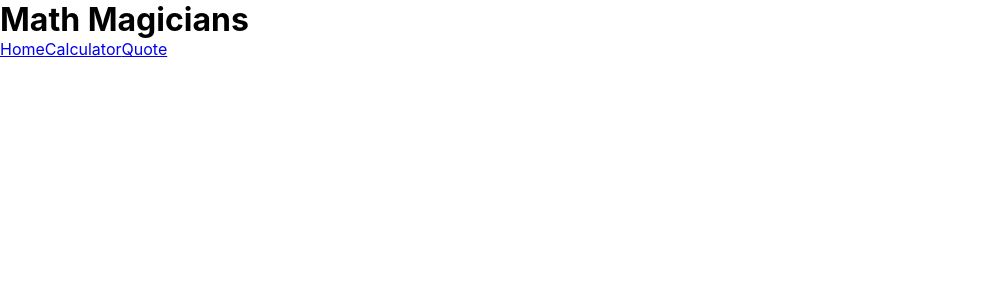
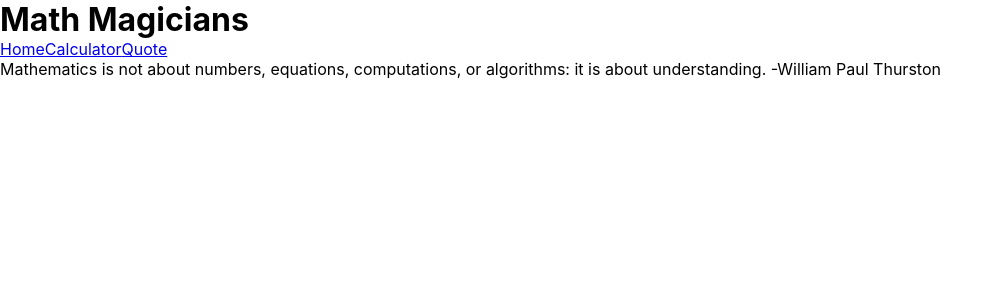
Before and after one commit to bengigo/math-magicians, a React (Create React App) app: page /quote in a window 1280 px wide. Shown: the top 300 px of the page, without its empty margins (0-1002 px from the left). Built offline with nearby package versions, Linux system fonts and the light colour scheme.

Commit message:
Add quote page content

```diff
--- a/src/components/Quote.js
+++ b/src/components/Quote.js
@@ -11,7 +11,10 @@ const Quote = () => (
         <Link to="/quote">Quote</Link>
       </nav>
     </header>
-
+    <p>
+      Mathematics is not about numbers, equations, computations, or algorithms:
+      it is about understanding. -William Paul Thurston
+    </p>
   </>
 );
 
```
